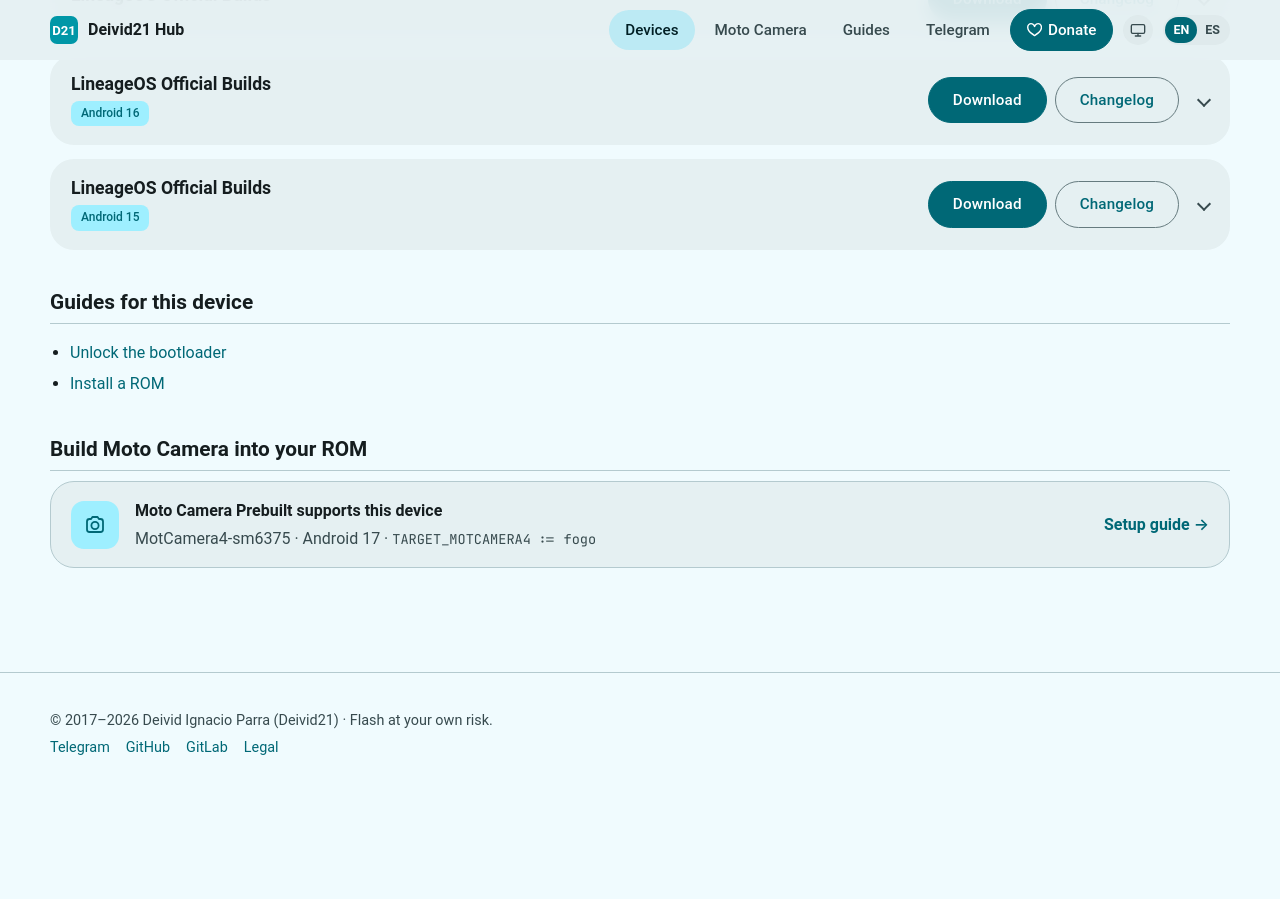
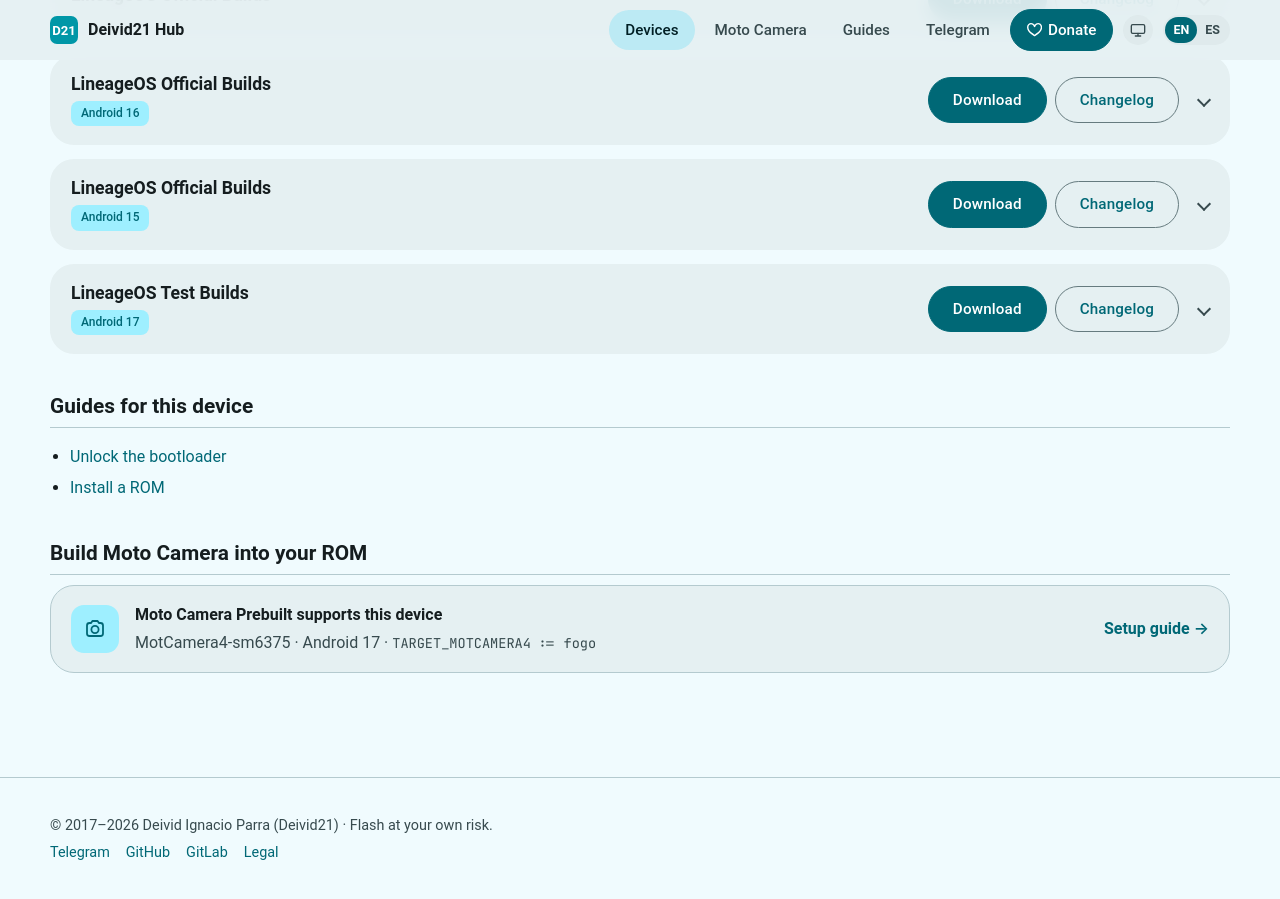
Before and after one commit to Deivid21/deivid21.github.io, a Jekyll site: the page built from _devices/fogo.md, in a window 1280 px wide and 900 px high, scrolled down 683 px. Built offline with Jekyll 4.4.1, drawn with Linux system fonts in a browser that asks for light colours; some web fonts are replaced; before the commit the page ends 1478 px from its top, so only the background shows below that; part of the change alters nothing that is shown.

Commit message:
feat: add fogo LineageOS 24.0 test build
Co-Authored-By: Claude Opus 5.5 <noreply@anthropic.com>

```diff
--- a/_devices/fogo.md
+++ b/_devices/fogo.md
@@ -16,9 +16,36 @@ roms:
     # status: active      # active | discontinued
     # date: 2026-11-03
   - name: LineageOS
+    forum: https://xdaforums.com/t/rom-17-official-lineageos-24-0-for-moto-g-5g-2024-fogo.4808935/
     # version: ""
     # status: active      # active | discontinued
     # date: 2026-11-03
+  - name: LineageOS
+    type: test
+    android: 17
+    version: "24.0"
+    status: active
+    date: 2026-11-16
+    download: https://github.com/Deivid21/RELEASES/releases/download/lineage-24.0-20261116-UNOFFICIAL-fogo/lineage-24.0-20261116-UNOFFICIAL-fogo.zip
+    changelog: https://github.com/Deivid21/RELEASES/releases/tag/lineage-24.0-20261116-UNOFFICIAL-fogo
+    sha256: "b58ea6d0617ed3e2ee998130fef2f8a4cb8176fb5cf460042e019c55c653f267"
+    filesize: "1.54 GB"
+    security_patch: November 2026
+    gapps: true
+    forum: https://xdaforums.com/t/rom-17-official-lineageos-24-0-for-moto-g-5g-2024-fogo.4808935/
+    files:
+      - name: boot.img
+        url: https://github.com/Deivid21/RELEASES/releases/download/lineage-24.0-20261116-UNOFFICIAL-fogo/boot.img
+      - name: dtbo.img
+        url: https://github.com/Deivid21/RELEASES/releases/download/lineage-24.0-20261116-UNOFFICIAL-fogo/dtbo.img
+      - name: vbmeta.img
+        url: https://github.com/Deivid21/RELEASES/releases/download/lineage-24.0-20261116-UNOFFICIAL-fogo/vbmeta.img
+      - name: vbmeta_system.img
+        url: https://github.com/Deivid21/RELEASES/releases/download/lineage-24.0-20261116-UNOFFICIAL-fogo/vbmeta_system.img
+      - name: vendor_boot.img
+        url: https://github.com/Deivid21/RELEASES/releases/download/lineage-24.0-20261116-UNOFFICIAL-fogo/vendor_boot.img
+    notes: "Test build: November 2026 security patch, SELinux enforcing, GApps (MindTheGapps) included and Linux kernel 5.4.302. Also odm partition, dalvik heap and LMKD settings per RAM variant, Fluence NN audio processing disabled, Moto Camera 4 built from prebuilt source and missing camera libraries added. Missing ANC blobs for the camera added and Fluence NN audio mixer paths removed."
+    notes_es: "Build de prueba: parche de seguridad de noviembre de 2026, SELinux enforcing, GApps (MindTheGapps) incluidas y kernel Linux 5.4.302. Además: partición odm, ajustes de dalvik heap y LMKD según la variante de RAM, procesamiento de audio Fluence NN desactivado, Moto Camera 4 compilada desde prebuilts y librerías de cámara que faltaban. Blobs ANC de cámara que faltaban y rutas de audio Fluence NN eliminadas."
   - name: LineageOS
     archived: true
     android: 16
```
